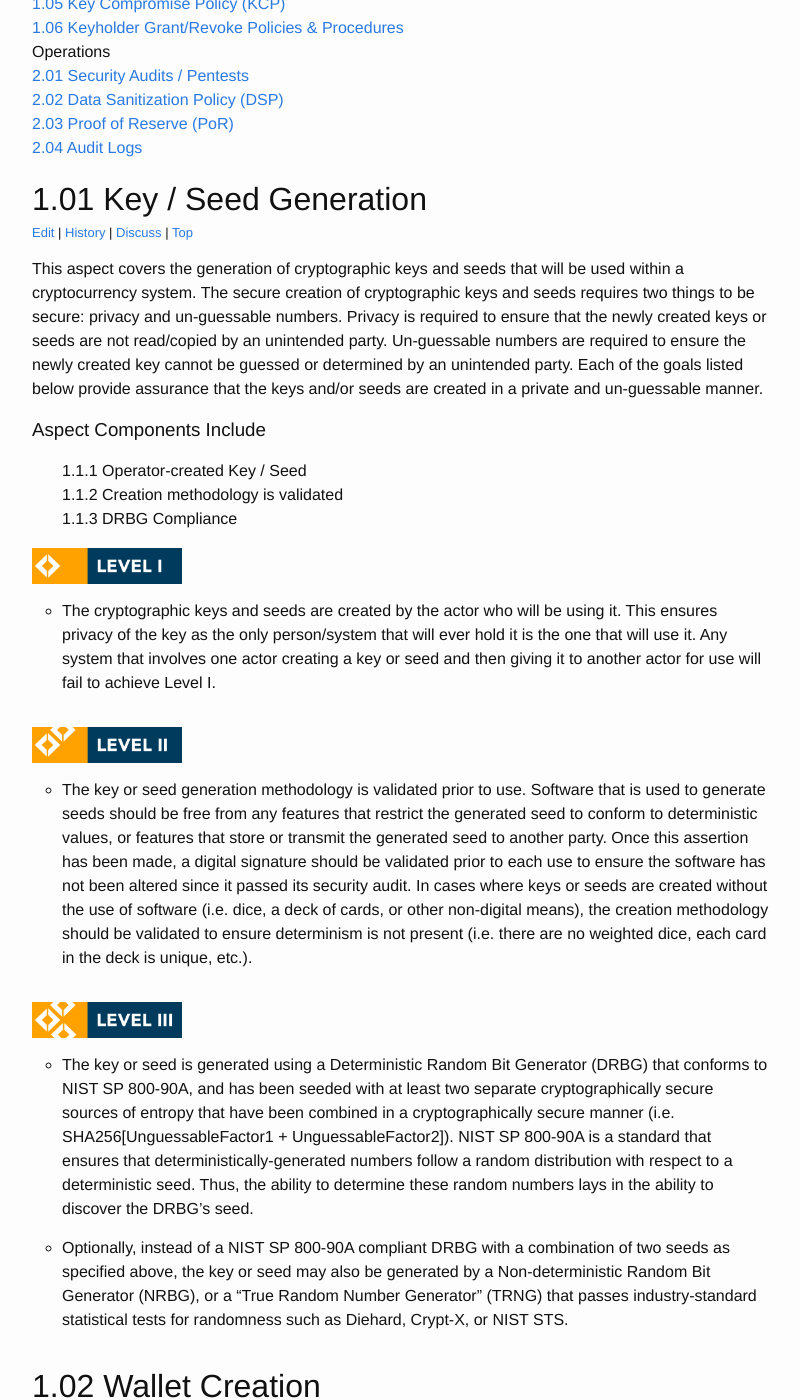
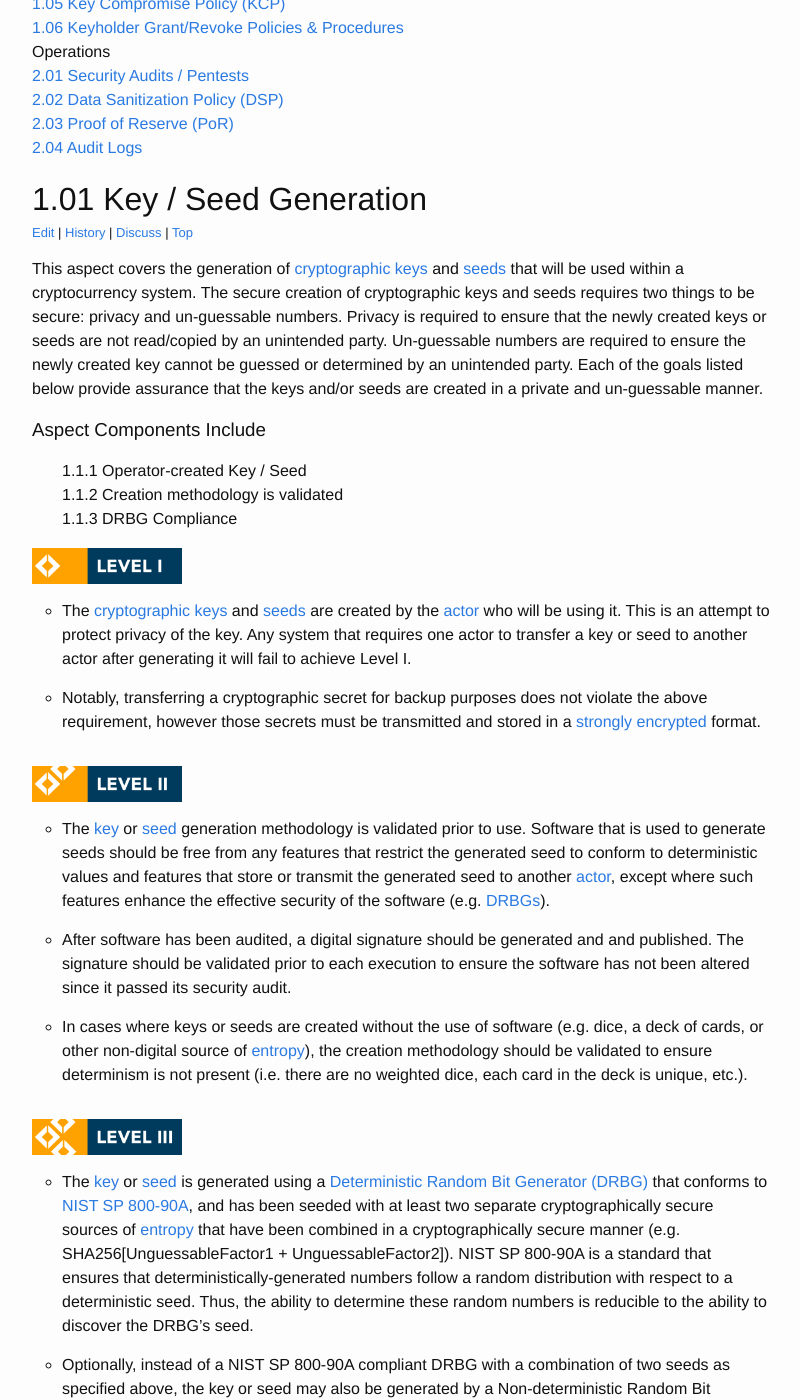
Before and after one commit to CryptoConsortium/CCSS, a Jekyll site: the page built from 1_aspects.html, in a window 1280 px wide and 1400 px high, scrolled down 350 px. Shown: the whole window, without its empty margins (238-1038 px from the left). Built offline with Jekyll 4.4.1, drawn with Linux system fonts in a browser that asks for light colours; some of the changed text lies outside the part shown.

Commit message:
More definitions. Clarified the 1.01-level1 requirement regarding backups.

```diff
--- a/_data/aspects/101-KeySeedGeneration.yml
+++ b/_data/aspects/101-KeySeedGeneration.yml
@@ -15,17 +15,20 @@ file: 101-KeySeedGeneration
 category: Cryptographic Asset Management
 
 description: >
- This aspect covers the generation of cryptographic keys and seeds that will be used within a cryptocurrency system. The secure creation of cryptographic keys and seeds requires two things to be secure: privacy and un-guessable numbers. Privacy is required to ensure that the newly created keys or seeds are not read/copied by an unintended party. Un-guessable numbers are required to ensure the newly created key cannot be guessed or determined by an unintended party. Each of the goals listed below provide assurance that the keys and/or seeds are created in a private and un-guessable manner.
+ This aspect covers the generation of [cryptographic keys](#key) and [seeds](#seed) that will be used within a cryptocurrency system. The secure creation of cryptographic keys and seeds requires two things to be secure: privacy and un-guessable numbers. Privacy is required to ensure that the newly created keys or seeds are not read/copied by an unintended party. Un-guessable numbers are required to ensure the newly created key cannot be guessed or determined by an unintended party. Each of the goals listed below provide assurance that the keys and/or seeds are created in a private and un-guessable manner.
 
 level_one:
-  - The cryptographic keys and seeds are created by the actor who will be using it. This ensures privacy of the key as the only person/system that will ever hold it is the one that will use it. Any system that involves one actor creating a key or seed and then giving it to another actor for use will fail to achieve Level I.
+  - The [cryptographic keys](#key) and [seeds](#seed) are created by the [actor](#actor) who will be using it. This is an attempt to protect privacy of the key. Any system that requires one actor to transfer a key or seed to another actor after generating it will fail to achieve Level I.
+  - Notably, transferring a cryptographic secret for backup purposes does not violate the above requirement, however those secrets must be transmitted and stored in a [strongly encrypted](#strong-encryption) format.
 
 level_two:
-  - The key or seed generation methodology is validated prior to use. Software that is used to generate seeds should be free from any features that restrict the generated seed to conform to deterministic values, or features that store or transmit the generated seed to another party. Once this assertion has been made, a digital signature should be validated prior to each use to ensure the software has not been altered since it passed its security audit. In cases where keys or seeds are created without the use of software (i.e. dice, a deck of cards, or other non-digital means), the creation methodology should be validated to ensure determinism is not present (i.e. there are no weighted dice, each card in the deck is unique, etc.).
+  - The [key](#key) or [seed](#seed) generation methodology is validated prior to use. Software that is used to generate seeds should be free from any features that restrict the generated seed to conform to deterministic values and features that store or transmit the generated seed to another [actor](#actor), except where such features enhance the effective security of the software (e.g. [DRBGs](#drbg)).
+  - After software has been audited, a digital signature should be generated and and published. The signature should be validated prior to each execution to ensure the software has not been altered since it passed its security audit.
+  - In cases where keys or seeds are created without the use of software (e.g. dice, a deck of cards, or other non-digital source of [entropy](#entropy)), the creation methodology should be validated to ensure determinism is not present (i.e. there are no weighted dice, each card in the deck is unique, etc.).
 
 level_three:
-  - The key or seed is generated using a Deterministic Random Bit Generator (DRBG) that conforms to NIST SP 800-90A, and has been seeded with at least two separate cryptographically secure sources of entropy that have been combined in a cryptographically secure manner (i.e. SHA256[UnguessableFactor1 + UnguessableFactor2]). NIST SP 800-90A is a standard that ensures that deterministically-generated numbers follow a random distribution with respect to a deterministic seed. Thus, the ability to determine these random numbers lays in the ability to discover the DRBG’s seed.
-  - Optionally, instead of a NIST SP 800-90A compliant DRBG with a combination of two seeds as specified above, the key or seed may also be generated by a Non-deterministic Random Bit Generator (NRBG), or a “True Random Number Generator” (TRNG) that passes industry-standard statistical tests for randomness such as Diehard, Crypt-X, or NIST STS.
+  - The [key](#key) or [seed](#seed) is generated using a [Deterministic Random Bit Generator (DRBG)](#drbg) that conforms to [NIST SP 800-90A](http://http://csrc.nist.gov/publications/nistpubs/800-90A/SP800-90A.pdf), and has been seeded with at least two separate cryptographically secure sources of [entropy](#entropy) that have been combined in a cryptographically secure manner (e.g. SHA256[UnguessableFactor1 + UnguessableFactor2]). NIST SP 800-90A is a standard that ensures that deterministically-generated numbers follow a random distribution with respect to a deterministic seed. Thus, the ability to determine these random numbers is reducible to the ability to discover the DRBG's seed.
+  - Optionally, instead of a NIST SP 800-90A compliant DRBG with a combination of two seeds as specified above, the key or seed may also be generated by a Non-deterministic Random Bit Generator (NRBG), or a "True Random Number Generator" (TRNG) that passes industry-standard statistical tests for randomness such as [DIEHARD](http://www.stat.fsu.edu/pub/diehard/), Crypt-X, or [NIST STS](http://csrc.nist.gov/groups/ST/toolkit/rng/documentation_software.html).
 
 
 components:
@@ -52,4 +55,4 @@ components:
     level_three: |
       Key/seed is created using a NIST SP 800-90A compliant DRBG that has been seeded with multiple cryptographically-secure sources of entropy
       OR
-      A NRBG that passes industry-standard statistical tests (Diehard, Crypt-X, NIST STS)
+      A NRBG that passes industry-standard statistical tests (DIEHARD, Crypt-X, NIST STS)
--- a/_data/definitions/DRBG.yml
+++ b/_data/definitions/DRBG.yml
@@ -3,3 +3,4 @@ id: drbg
 file: DRBG
 term: Deterministic Random Bit Generator
 description: >
+  A kind of [PRNG](#prng) that can produce some number of values (usually [keys](#keys)) from a single [seed](#seed). DRBGs are primarily useful due to their ability to limit a system's reliance secure sources of [entropy](#entropy)
--- a/_data/definitions/Seed.yml
+++ b/_data/definitions/Seed.yml
@@ -3,4 +3,4 @@ id: seed
 file: Seed
 term: Seed
 description: >
-  A slice of [entropy](#entropy) typically used to initialize a [PRNG](#prng) or [DRBG](#drbg).
+  A slice of [entropy](#entropy) typically used to initialize a [PRNG](#prng)/[DRBG](#drbg) or other crypto-system (e.g. [HD Wallets](#hd-wallet), [deterministic signatures](https://tools.ietf.org/html/rfc6979)).
--- /dev/null
+++ b/_data/definitions/StrongEncryption.yml
@@ -0,0 +1,6 @@
+
+id: strong-encryption
+term: Strong Encryption
+file: StrongEncryption
+description: >
+  A system for [encrypting](https://en.wikipedia.org/wiki/Encryption) data such that the encrypted ciphertext will prove resistant to cryptanalysis for as long as it is essential that the encrypted data remain a secret. [Wikipedia](https://en.wikipedia.org/wiki/Strong_cryptography)
```
